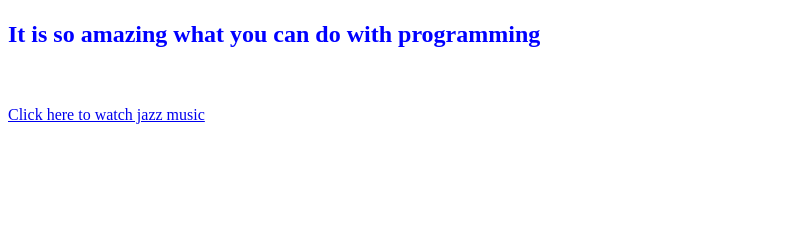
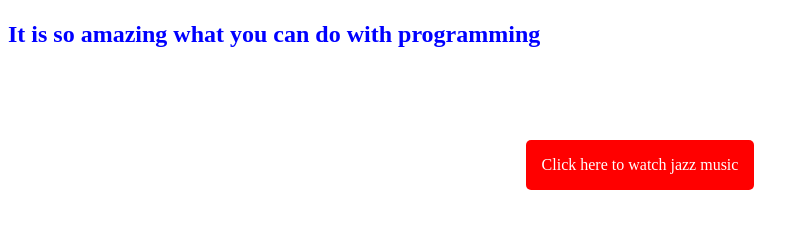
Before and after one commit to Oat-mea/First-programming-, a plain HTML site: page index.html in a window 1280 px wide. Shown: the part 101-330 px from the top of the page, without its empty margins (0-809 px from the left). Drawn offline with Linux system fonts and the light colour scheme.

Commit message:
youtube link updated

```diff
--- a/index.html
+++ b/index.html
@@ -6,7 +6,16 @@
     <meta name="viewport" content="width=device-width, initial-scale=1.0">
     <title>Oats_mea</title>
     <style>
-
+    a{
+        text-decoration: none ;
+        width: fit-content;
+        padding: 16px;
+        background-color: red ;
+        color: white ;
+        border-radius: 5px;
+        display: block;
+        margin: 50px auto;
+    }
     </style>
 </head>
 <body>
```
